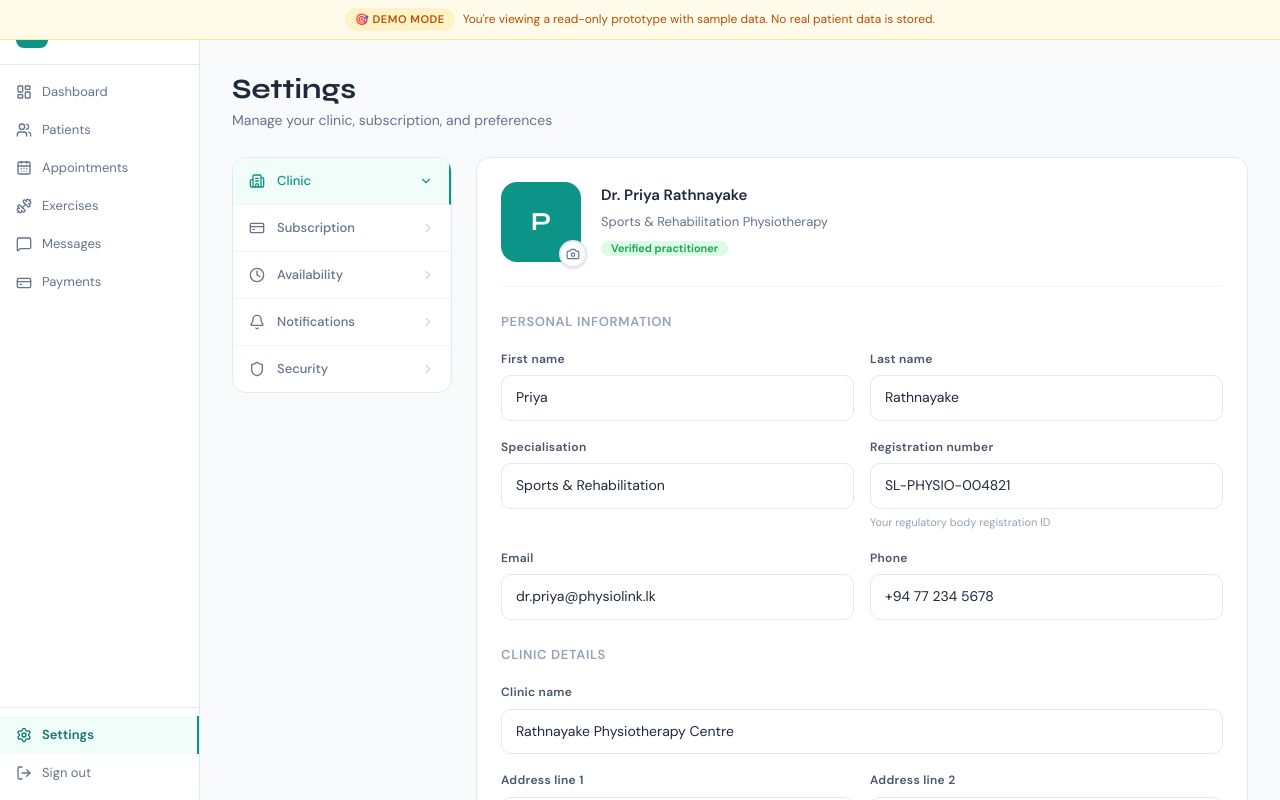
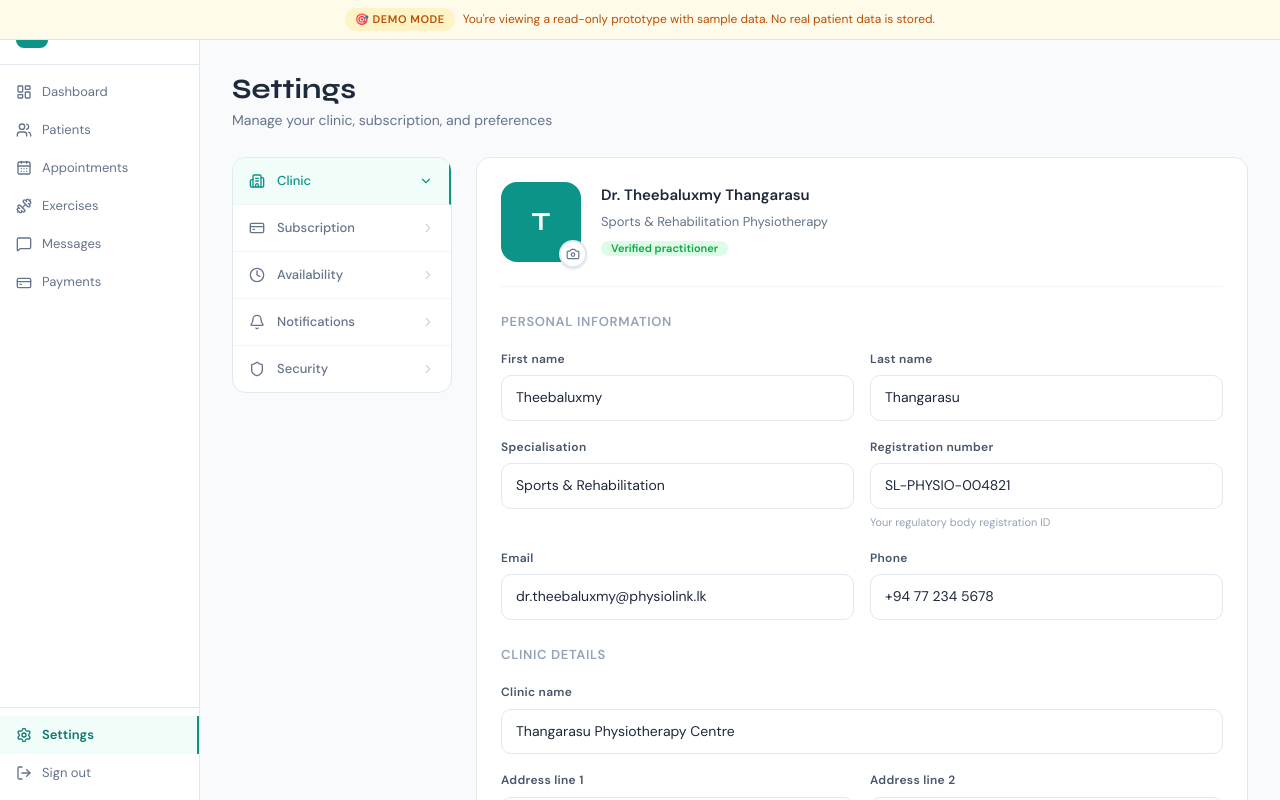
Before and after one commit to Thariq16/PhysioLink, a Next.js app: page /settings in a window 1280 px wide. Shown: the top 800 px of the page. Built offline with nearby package versions, Linux system fonts and the light colour scheme.

Commit message:
chore: update demo practitioner name to Theebaluxmy Thangarasu

```diff
--- a/src/app/(dashboard)/dashboard/page.tsx
+++ b/src/app/(dashboard)/dashboard/page.tsx
@@ -84,7 +84,7 @@ export default function DashboardPage() {
             className="text-[28px] font-bold text-[#1e293b] leading-tight"
             style={{ fontFamily: "var(--font-syne, Syne, sans-serif)" }}
           >
-            {greeting}, Dr. Priya
+            {greeting}, Dr. Theebaluxmy
           </h1>
           <p className="text-[14px] text-[#64748b] mt-0.5">
             {now.toLocaleDateString("en-US", {
--- a/src/app/(dashboard)/settings/page.tsx
+++ b/src/app/(dashboard)/settings/page.tsx
@@ -95,14 +95,14 @@ function ClinicTab() {
       <div className="flex items-center gap-5 pb-6 border-b border-[#f1f5f9]">
         <div className="relative">
           <div className="w-20 h-20 rounded-2xl bg-[#0d9488] flex items-center justify-center">
-            <span className="text-white text-[26px] font-bold" style={{ fontFamily: "var(--font-syne, Syne, sans-serif)" }}>P</span>
+            <span className="text-white text-[26px] font-bold" style={{ fontFamily: "var(--font-syne, Syne, sans-serif)" }}>T</span>
           </div>
           <button className="absolute -bottom-1.5 -right-1.5 w-7 h-7 bg-white border-2 border-[#e2e8f0] rounded-full flex items-center justify-center hover:border-[#0d9488] transition-colors cursor-pointer shadow-sm">
             <Camera className="w-3.5 h-3.5 text-[#64748b]" />
           </button>
         </div>
         <div>
-          <p className="text-[15px] font-bold text-[#1e293b]">Dr. Priya Rathnayake</p>
+          <p className="text-[15px] font-bold text-[#1e293b]">Dr. Theebaluxmy Thangarasu</p>
           <p className="text-[13px] text-[#64748b] mt-0.5">Sports & Rehabilitation Physiotherapy</p>
           <Badge variant="success" className="mt-2">Verified practitioner</Badge>
         </div>
@@ -112,11 +112,11 @@ function ClinicTab() {
       <div>
         <h3 className="text-[13px] font-bold text-[#94a3b8] uppercase tracking-wider mb-4">Personal Information</h3>
         <div className="grid grid-cols-2 gap-4">
-          <Field label="First name"><Input defaultValue="Priya" /></Field>
-          <Field label="Last name"><Input defaultValue="Rathnayake" /></Field>
+          <Field label="First name"><Input defaultValue="Theebaluxmy" /></Field>
+          <Field label="Last name"><Input defaultValue="Thangarasu" /></Field>
           <Field label="Specialisation"><Input defaultValue="Sports & Rehabilitation" /></Field>
           <Field label="Registration number" hint="Your regulatory body registration ID"><Input defaultValue="SL-PHYSIO-004821" /></Field>
-          <Field label="Email"><Input type="email" defaultValue="dr.priya@physiolink.lk" /></Field>
+          <Field label="Email"><Input type="email" defaultValue="dr.theebaluxmy@physiolink.lk" /></Field>
           <Field label="Phone"><Input type="tel" defaultValue="+94 77 234 5678" /></Field>
         </div>
       </div>
@@ -125,7 +125,7 @@ function ClinicTab() {
       <div>
         <h3 className="text-[13px] font-bold text-[#94a3b8] uppercase tracking-wider mb-4">Clinic Details</h3>
         <div className="grid grid-cols-2 gap-4">
-          <Field label="Clinic name" className="col-span-2"><Input defaultValue="Rathnayake Physiotherapy Centre" /></Field>
+          <Field label="Clinic name" className="col-span-2"><Input defaultValue="Thangarasu Physiotherapy Centre" /></Field>
           <Field label="Address line 1"><Input defaultValue="45 Galle Road" /></Field>
           <Field label="Address line 2"><Input defaultValue="Colombo 03" /></Field>
           <Field label="City"><Input defaultValue="Colombo" /></Field>
--- a/src/app/onboard/page.tsx
+++ b/src/app/onboard/page.tsx
@@ -193,10 +193,10 @@ function ProfileStep({ onNext, onBack }: { onNext: () => void; onBack: () => voi
 
       <div className="grid grid-cols-2 gap-4">
         <FormField label="First name" error={errors.firstName?.message}>
-          <TextInput {...register("firstName")} placeholder="Priya" />
+          <TextInput {...register("firstName")} placeholder="Theebaluxmy" />
         </FormField>
         <FormField label="Last name" error={errors.lastName?.message}>
-          <TextInput {...register("lastName")} placeholder="Rathnayake" />
+          <TextInput {...register("lastName")} placeholder="Thangarasu" />
         </FormField>
       </div>
 
@@ -245,7 +245,7 @@ function ClinicStep({ onNext, onBack }: { onNext: () => void; onBack: () => void
       </div>
 
       <FormField label="Clinic name" error={errors.clinicName?.message}>
-        <TextInput {...register("clinicName")} placeholder="Rathnayake Physiotherapy Centre" />
+        <TextInput {...register("clinicName")} placeholder="Thangarasu Physiotherapy Centre" />
       </FormField>
 
       <FormField label="Street address" error={errors.address?.message}>
```
